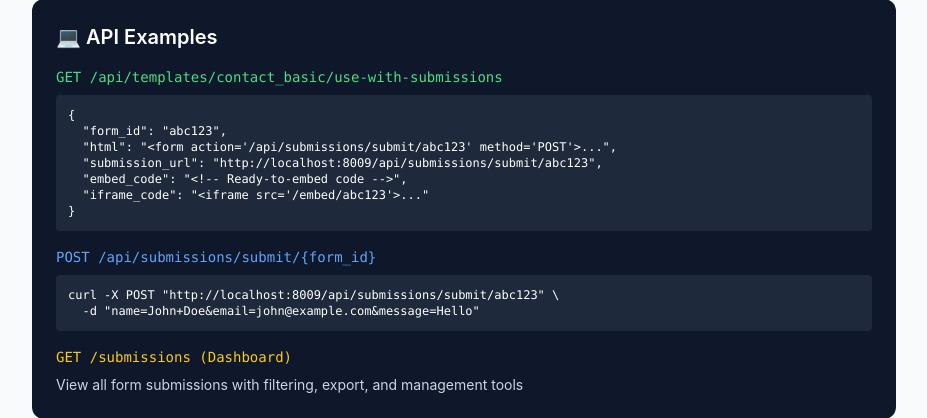
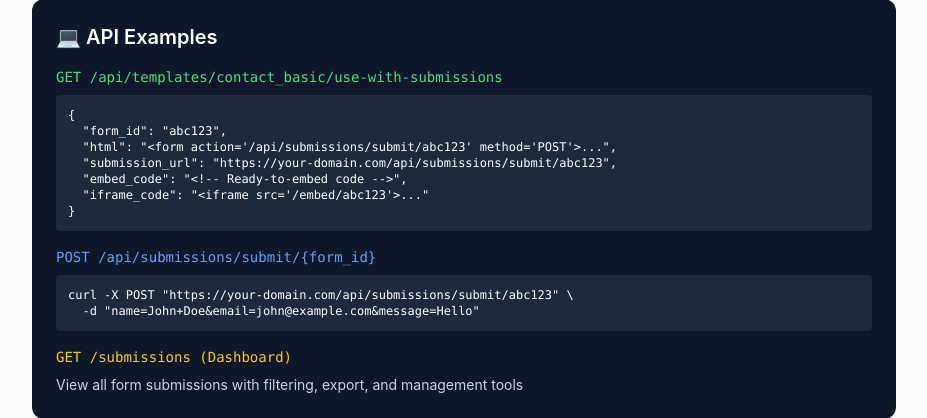
Before and after one commit to asafaharon/AutoForms, a FastAPI app: page /demo-submissions in a window 1280 px wide. Shown: the part 1165-1583 px from the top of the page, without its empty margins (176-1103 px from the left). Run offline with FastAPI, Linux system fonts and the light colour scheme; some libraries are stand-ins or nearby versions.

Commit message:
🔧 Fix password reset emails: Use production URLs instead of localhost
• Fixed password reset link generation to use BASE_URL from config
• Removed hardcoded localhost URLs from demo templates
• Password reset emails now work correctly in production
• Users can now successfully reset passwords via email links

🤖 Generated with Claude Code

Co-Authored-By: Claude <noreply@anthropic.com>

```diff
--- a/backend/routers/password_reset.py
+++ b/backend/routers/password_reset.py
@@ -23,8 +23,11 @@ async def forgot_password(email: str = Form(...), db=Depends(get_db)):
     if not user:
         return HTMLResponse("This email does not exist in the system.", status_code=200)
 
+    from backend.config import get_settings
+    settings = get_settings()
+
     token = create_access_token({"sub": str(user["_id"])}, expires_minutes=15)
-    link = f"http://127.0.0.1:8083/reset-password?token={token}"
+    link = f"{settings.base_url}/reset-password?token={token}"
     await send_reset_email(email, link)
 
     return HTMLResponse("You have received an email to update your password.", status_code=200)
--- a/backend/templates/complete_demo.html
+++ b/backend/templates/complete_demo.html
@@ -294,12 +294,12 @@
     <script>
         function demoShareEmail() {
             const subject = encodeURIComponent("Check out this form!");
-            const body = encodeURIComponent("Hi! Please fill out this form: http://127.0.0.1:8009/embed/demo-form-123\n\nThanks!");
+            const body = encodeURIComponent("Hi! Please fill out this form: " + window.location.origin + "/embed/demo-form-123\n\nThanks!");
             window.open(`mailto:?subject=${subject}&body=${body}`);
         }
 
         function demoShareWhatsApp() {
-            const text = encodeURIComponent("📝 Please fill out this quick form: http://127.0.0.1:8009/embed/demo-form-123");
+            const text = encodeURIComponent("📝 Please fill out this quick form: " + window.location.origin + "/embed/demo-form-123");
             window.open(`https://wa.me/?text=${text}`);
         }
 
--- a/backend/templates/demo_submission.html
+++ b/backend/templates/demo_submission.html
@@ -157,7 +157,7 @@
                     <pre class="bg-slate-800 p-3 rounded text-xs overflow-x-auto"><code>{
   "form_id": "abc123",
   "html": "&lt;form action='/api/submissions/submit/abc123' method='POST'&gt;...",
-  "submission_url": "http://localhost:8009/api/submissions/submit/abc123",
+  "submission_url": "https://your-domain.com/api/submissions/submit/abc123",
   "embed_code": "&lt;!-- Ready-to-embed code --&gt;",
   "iframe_code": "&lt;iframe src='/embed/abc123'&gt;..."
 }</code></pre>
@@ -165,7 +165,7 @@
 
                 <div>
                     <h3 class="text-blue-400 font-mono text-sm mb-2">POST /api/submissions/submit/{form_id}</h3>
-                    <pre class="bg-slate-800 p-3 rounded text-xs overflow-x-auto"><code>curl -X POST "http://localhost:8009/api/submissions/submit/abc123" \
+                    <pre class="bg-slate-800 p-3 rounded text-xs overflow-x-auto"><code>curl -X POST "https://your-domain.com/api/submissions/submit/abc123" \
   -d "name=John+Doe&email=john@example.com&message=Hello"</code></pre>
                 </div>
 
```
